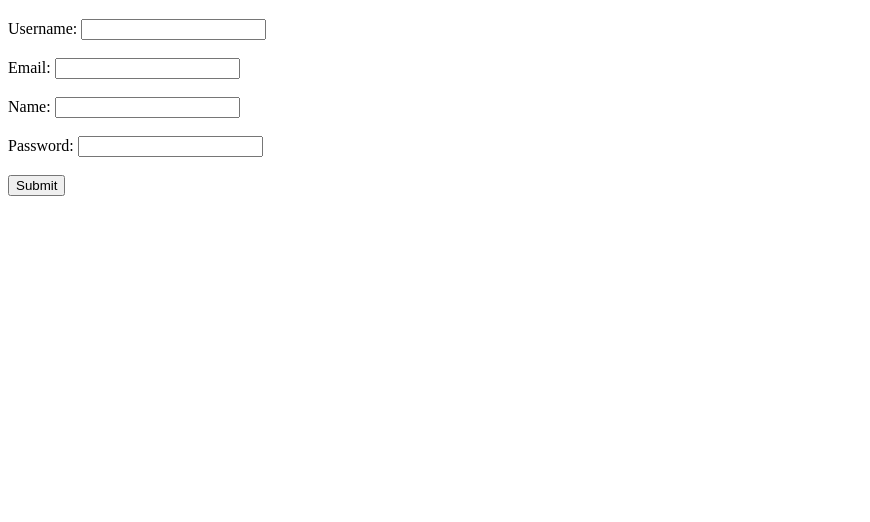
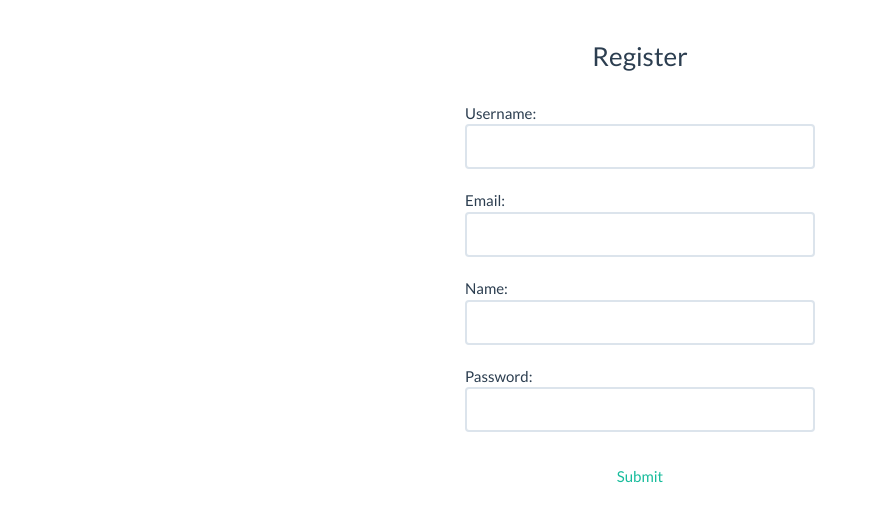
Before and after one commit to ChristopherChudzicki/math3d, a Flask app: page /register in a window 1280 px wide. Shown: the top 522 px of the page, without its empty margins (0-870 px from the left). Run offline with Flask 2, Linux system fonts and the light colour scheme; some libraries are stand-ins or nearby versions.

Commit message:
Make demo login and register pages look better
Using bootstrap styles

```diff
--- a/templates/register.html
+++ b/templates/register.html
@@ -1,15 +1,38 @@
 <!DOCTYPE html>
 <head>
   <title>Register</title>
+  <link rel="stylesheet" href="/static/resources/math3d_app.css" />
+  <link rel="stylesheet" href="/static/vendors/bootstrap/css/bootstrap.min.css" />
 </head>
 <body>
   <h3>{{ errormessage }}</h3>
-  <form action="register/submit" method="post">
-    Username: <input type="text" name="username" /><br><br>
-    Email: <input type="email" name="email" /><br><br>
-    Name: <input type="text" name"name" /><br><br>
-    Password: <input type="password" name="password" /><br><br>
-    <input type="hidden" name="csrf_token" value="{{ csrf_token() }}" />
-    <input type="submit" value="Submit" />
-  </form>
+  <div class="container">
+      <div class="col-md-4 centered">
+        <h3>Register</h3><br>
+        <form action="register/submit" method="post">
+          Username: <input class="form-control" type="text" name="username" /><br>
+          Email: <input class="form-control" type="email" name="email" /><br>
+          Name: <input class="form-control" type="text" name"name" /><br>
+          Password: <input class="form-control" type="password" name="password" /><br>
+          <input type="hidden" name="csrf_token" value="{{ csrf_token() }}" />
+          <input class="btn btn-link" type="submit" value="Submit" />
+        </form>
+      </div>
+  </div>
+  <style>
+    .centered {
+      float: none;
+      display: block;
+      margin: 0 auto;
+    }
+
+    h3 {
+      text-align: center;
+    }
+
+    input.btn-link {
+      display: block;
+      margin: 0 auto;
+    }
+  </style>
 </body>
```
Also changed, not shown: templates/login.html (+30 -6 lines).
